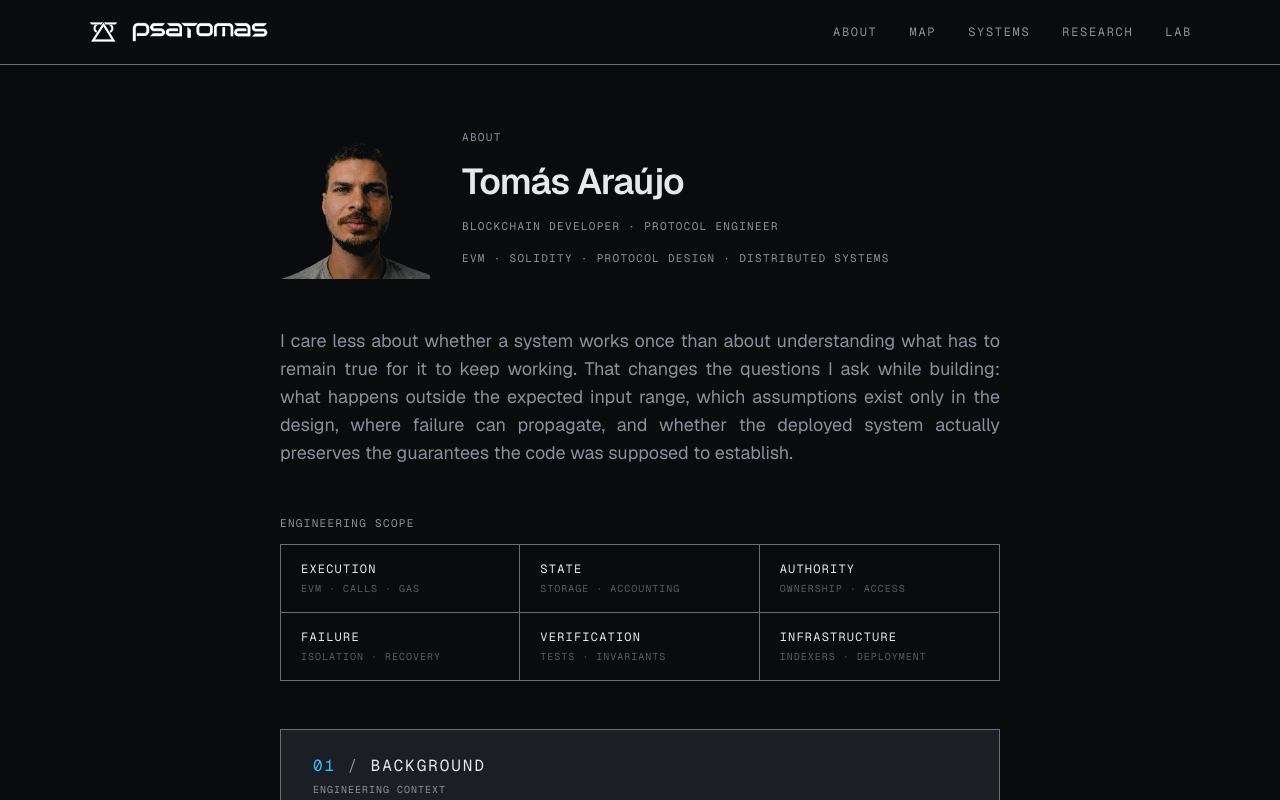
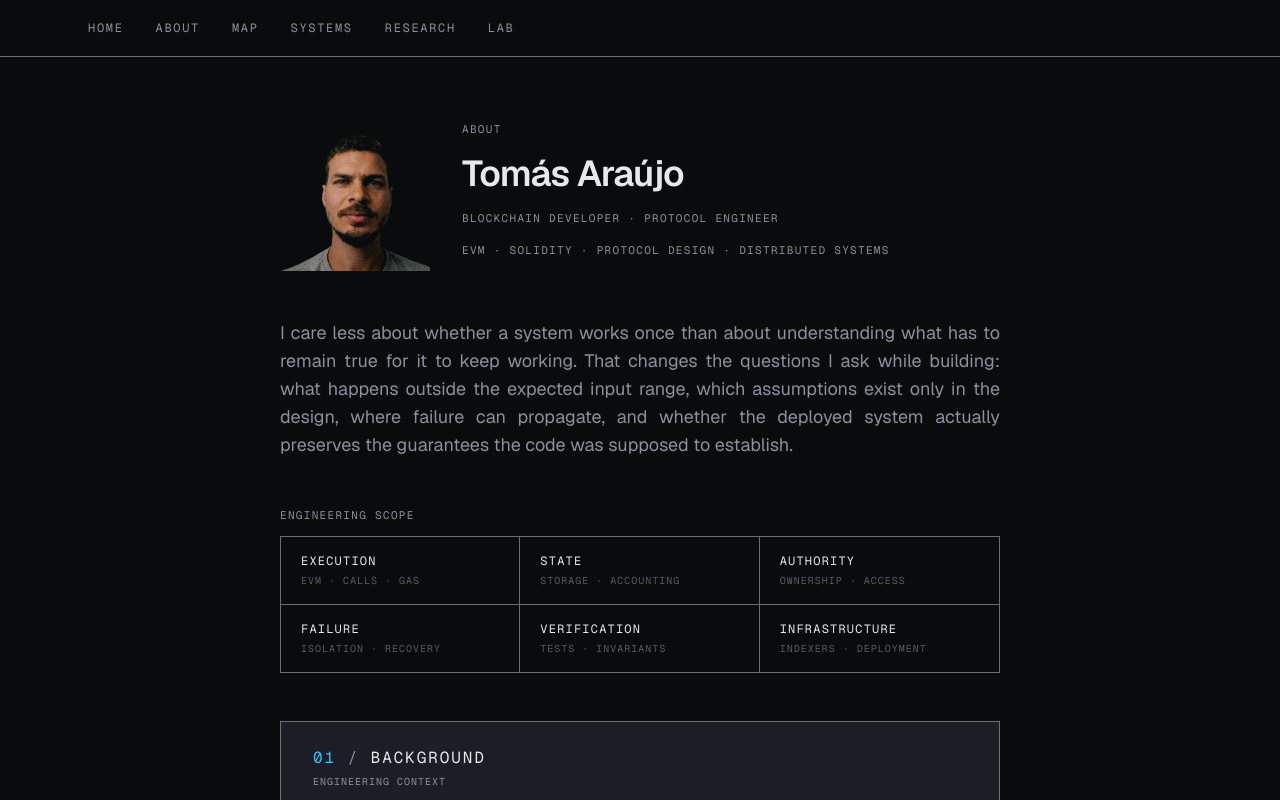
Before and after one commit to psatomas/psatomas.com, a Next.js app: page /about in a window 1280 px wide. Shown: the top 800 px of the page. Built offline with nearby package versions, Linux system fonts and the light colour scheme.

Commit message:
feat: separate home navigation from branding

```diff
--- a/src/app/layout.tsx
+++ b/src/app/layout.tsx
@@ -38,7 +38,7 @@ export default function RootLayout({ children }: LayoutProps<"/">) {
 
         <footer className="border-t border-border">
           <div className="mx-auto flex max-w-6xl flex-col items-center gap-3 px-6 py-8 font-mono text-xs tracking-[0.08em] text-dim sm:flex-row sm:justify-between">
-            {/* The one other PSAT touchpoint besides the navbar unit — the
+            {/* The one other PSAT touchpoint besides the homepage identity — the
                 single canonical mark (src/assets/psat-mark-footer.png, a
                 transparent derivative of src/assets/psat-mark.png, which
                 replaced the retired separate symbol/combined-mark
--- a/src/components/navigation/nav.tsx
+++ b/src/components/navigation/nav.tsx
@@ -1,16 +1,17 @@
-import Image from "next/image";
+"use client";
+
 import Link from "next/link";
-import psatMark from "@/assets/psat-mark-navbar.png";
-import psatomasWordmark from "@/assets/psatomas-wordmark-navbar.png";
+import { usePathname } from "next/navigation";
 
-// Primary IA: About (who I am) / MAP (the knowledge environment) / Systems
-// (what I build) / Research (how I think) / Lab (what I explore). GitHub deliberately isn't here — it's
-// external professional proof, not one of the site's own sections, and it
-// already has an equal-weight home in the footer alongside LinkedIn, X,
-// and email (see src/app/layout.tsx). Never add a sign-in/write/author/CMS
-// link here — /research/write is intentionally reachable only by typing
-// its URL, not by navigation.
+// Primary IA: Home / About (who I am) / MAP (the knowledge environment) /
+// Systems (what I build) / Research (how I think) / Lab (what I explore).
+// GitHub deliberately isn't here — it's external professional proof, not one
+// of the site's own sections, and it already has an equal-weight home in the
+// footer alongside LinkedIn, X, and email (see src/app/layout.tsx). Never add
+// a sign-in/write/author/CMS link here — /research/write is intentionally
+// reachable only by typing its URL, not by navigation.
 const navItems: Array<{ label: string; href: string }> = [
+  { label: "HOME", href: "/" },
   { label: "ABOUT", href: "/about" },
   { label: "MAP", href: "/map" },
   { label: "SYSTEMS", href: "/systems" },
@@ -19,6 +20,8 @@ const navItems: Array<{ label: string; href: string }> = [
 ];
 
 export function Nav() {
+  const pathname = usePathname();
+
   return (
     // sticky (not fixed): the header stays in normal document flow —
     // it keeps occupying its own space at the top of the flex-col body
@@ -37,43 +40,14 @@ export function Nav() {
     // surface) and visually (identical color to the page itself, so
     // there's no visible seam at scroll position 0).
     <header className="sticky top-0 z-10 border-b border-border bg-background">
-      <div className="mx-auto flex max-w-6xl flex-col gap-3 px-6 py-5 sm:flex-row sm:items-center sm:justify-between">
-        {/* Site identity: the single canonical PSAT mark + PSATomas
-            wordmark as one brand unit inside a single link to "/". The
-            mark (src/assets/psat-mark-navbar.png, a transparent
-            derivative of the canonical src/assets/psat-mark.png) replaced
-            the earlier separate symbol/combined-mark identities — there's
-            now just one graphical mark, used everywhere a graphical mark
-            is needed (navbar, favicon/icons, footer), each via its own
-            sized derivative. The wordmark still carries the actual name
-            and stays primary. Sized at 22px, just under the wordmark's
-            24px: this redesigned mark has finer nested-line detail than
-            either retired asset, so it needs to sit closer to the
-            wordmark's own height to stay legible, while still landing a
-            hair under it by optical judgment rather than a matched
-            number. Both images sit in the same link (not separate links)
-            and only the wordmark carries alt text — the mark is alt="" so
-            the link's accessible name is "PSATomas — Home" once, not
-            announced twice. "Tomás Araújo" the person still anchors the
-            homepage hero and About page. */}
-        <Link
-          href="/"
-          className="inline-flex items-center gap-2 transition-opacity hover:opacity-80"
-        >
-          <Image src={psatMark} alt="" priority className="h-[22px] w-auto" />
-          <Image
-            src={psatomasWordmark}
-            alt="PSATomas — Home"
-            priority
-            className="h-6 w-auto"
-          />
-        </Link>
-
+      <div className="mx-auto flex max-w-6xl px-6 py-5">
         <nav className="flex flex-wrap items-center gap-x-6 gap-y-2 sm:gap-8">
           {navItems.map((item) => (
             <Link
               key={item.label}
               href={item.href}
+              aria-current={pathname === item.href ? "page" : undefined}
+              aria-label={item.href === "/" ? "Home" : undefined}
               className="font-mono text-xs tracking-[0.14em] text-muted hover:text-accent transition-colors"
             >
               {item.label}
--- a/src/components/sections/hero.tsx
+++ b/src/components/sections/hero.tsx
@@ -2,6 +2,8 @@ import Image from "next/image";
 import { MonoLabel } from "@/components/ui/mono-label";
 import { SystemMap } from "@/components/sections/system-map";
 import portrait from "@/assets/portrait.jpg";
+import psatMark from "@/assets/psat-mark-navbar.png";
+import psatomasWordmark from "@/assets/psatomas-wordmark-navbar.png";
 
 // The technical territory this work currently occupies — deliberately not
 // a skills list or a tool/tech stack: no TypeScript/Next.js/Foundry/viem
@@ -201,6 +203,15 @@ export function Hero() {
               <h1 className="text-4xl font-semibold leading-[1.05] tracking-tight sm:text-5xl lg:text-6xl">
                 TOMÁS ARAÚJO
               </h1>
+              {/* The existing mark + wordmark remain one brand unit, now
+                  presented as a secondary signature of the name rather
+                  than as a second route to Home. It is decorative here:
+                  the adjacent heading already supplies the page's identity
+                  to assistive technology. */}
+              <div aria-hidden="true" className="mt-2 flex self-end items-center gap-2 opacity-75">
+                <Image src={psatMark} alt="" className="h-4 w-auto" />
+                <Image src={psatomasWordmark} alt="" className="h-[18px] w-auto" />
+              </div>
             </div>
 
             <p className="max-w-md text-lg text-muted">
```
